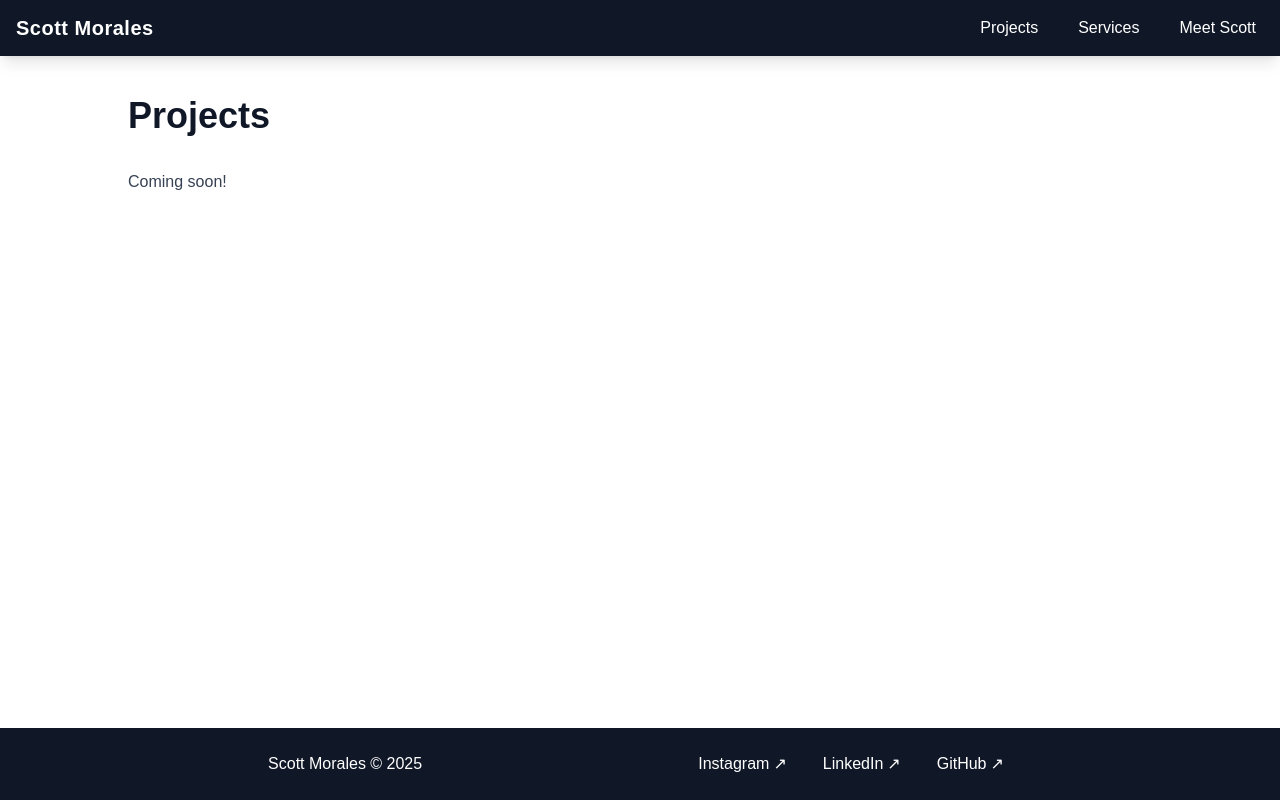
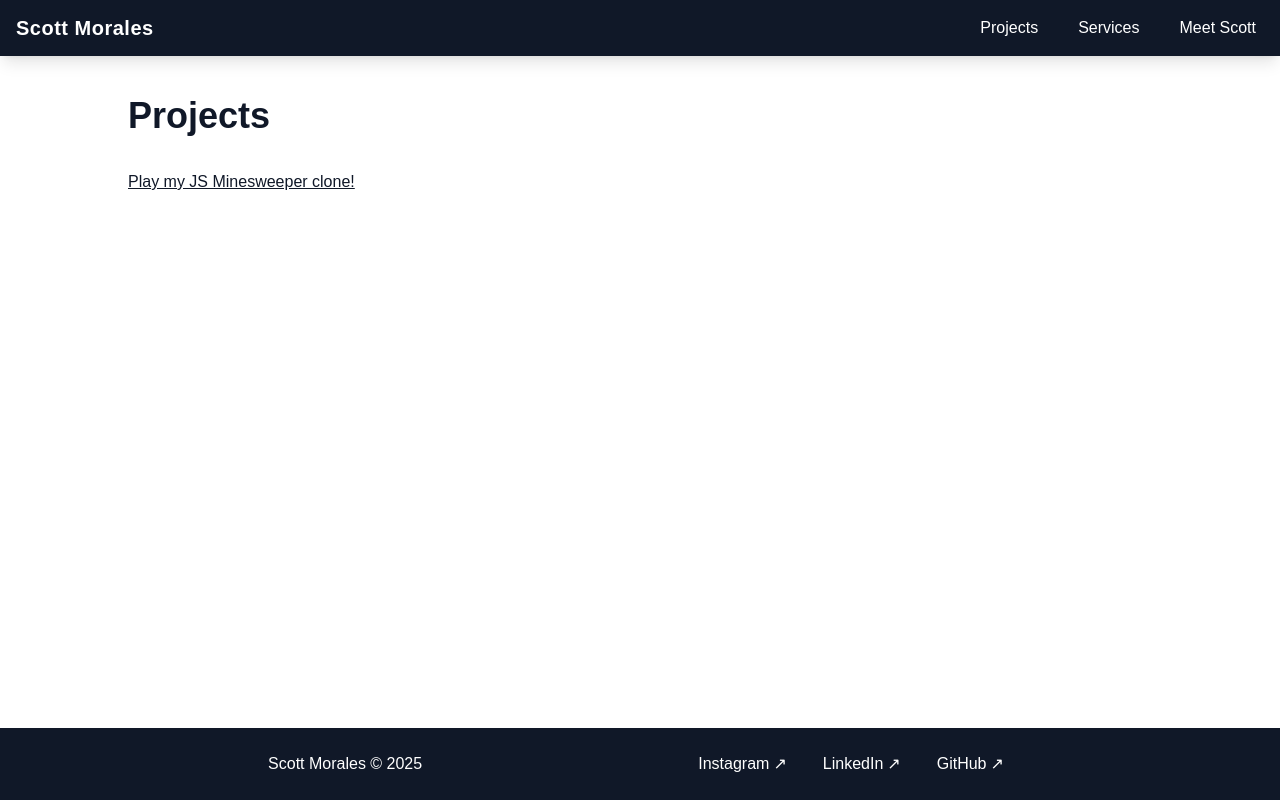
Before and after one commit to scottmo223/scott-portfolio, a Next.js app: page /projects in a window 1280 px wide. Built offline with nearby package versions, Linux system fonts and the light colour scheme.

Commit message:
adds page

```diff
--- /dev/null
+++ b/src/app/projects/minesweeper/page.tsx
@@ -0,0 +1,7 @@
+export default function Minesweeper() {
+    return (
+        <div className="prose">
+            <h1>Not here yet..</h1>
+        </div>
+    );
+}
--- a/src/app/projects/page.tsx
+++ b/src/app/projects/page.tsx
@@ -1,8 +1,12 @@
+import Link from "next/link";
+import Minesweeper from "./minesweeper/page";
+
 export default function Projects() {
-  return (<div className="prose">
-    <h1>
-      Projects
-    </h1>
-    <p>Coming soon!</p>
-  </div>);
+  return (
+    <div className="prose">
+      <h1>
+        Projects
+      </h1>
+      <Link href="/projects/minesweeper">Play my JS Minesweeper clone!</Link >
+    </div>);
 }
```
